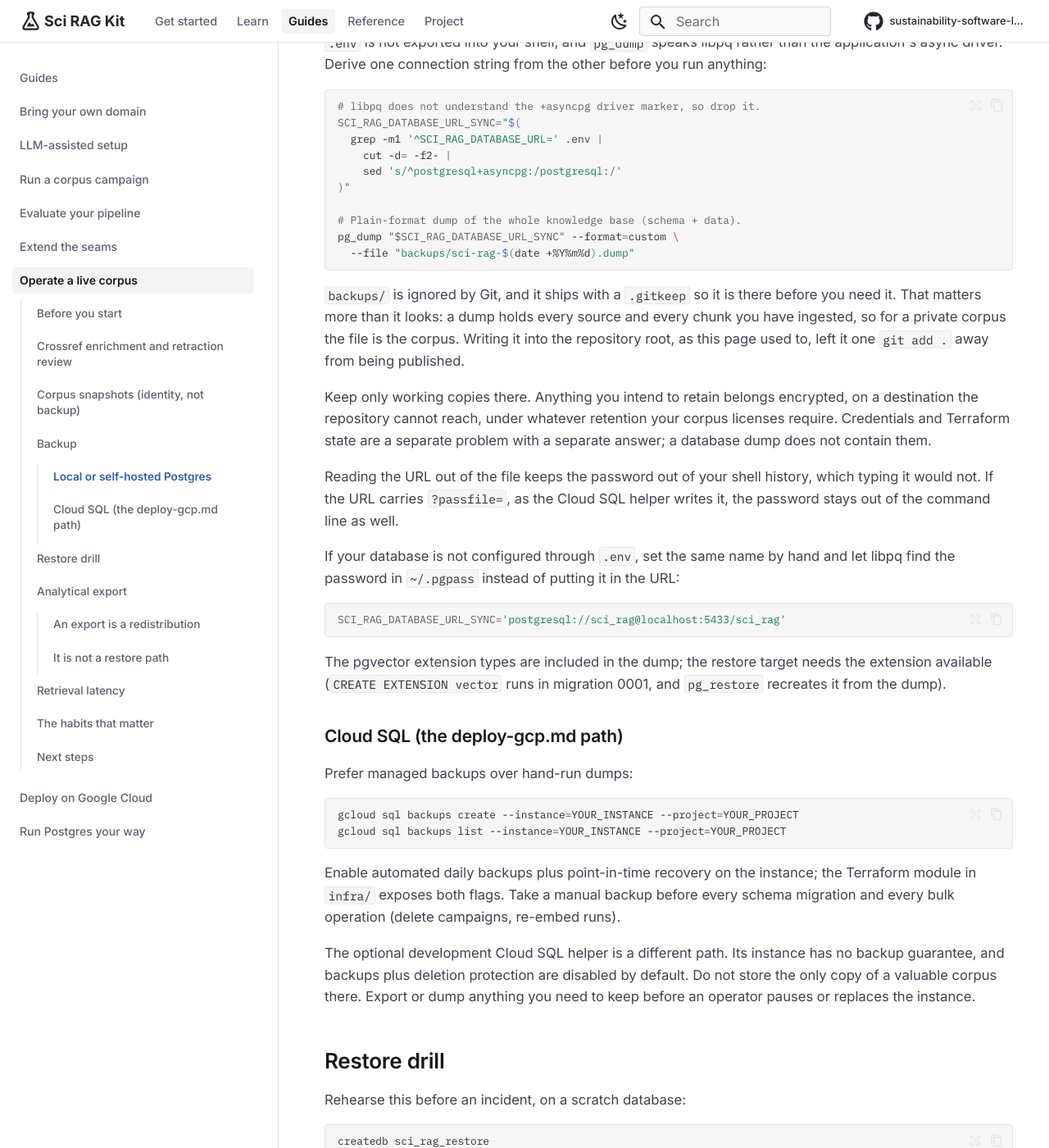
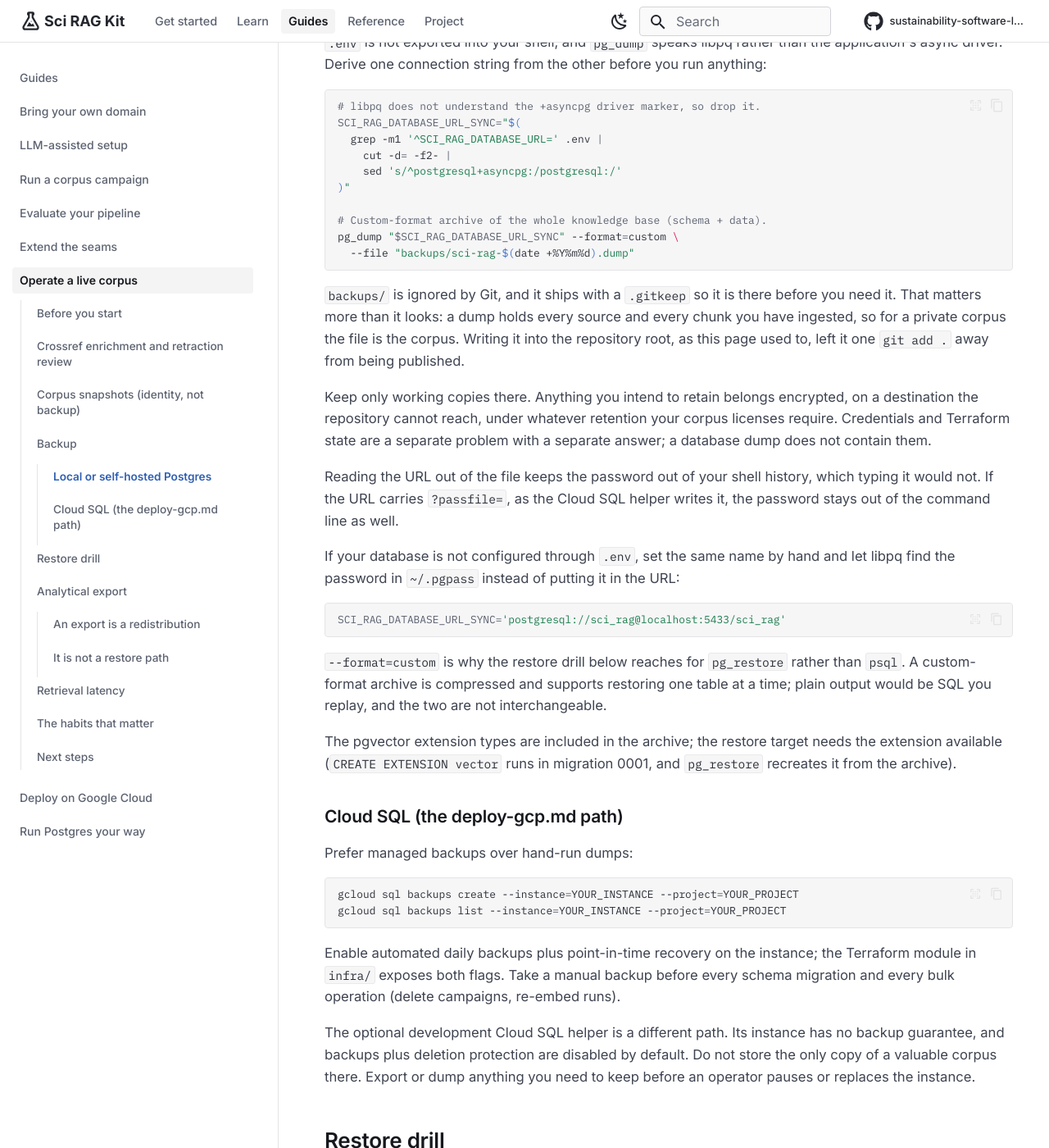
Before and after one commit to sustainability-software-lab/sci-rag-kit, an MkDocs documentation site: the page built from docs/operations.md, in a window 1280 px wide and 1400 px high, scrolled down 2149 px. Shown: the whole window at 82% size. Built offline with MkDocs 1.6.1 and Material for MkDocs 9.7.7, drawn with Linux system fonts in a browser that asks for light colours; nearby versions of some CDN libraries; library files that are not in the unit come from our copies.

Commit message:
docs: name the pg_dump archive format correctly
The backup snippet labelled its output a plain-format dump while passing
--format=custom, and the restore drill below it used pg_restore. Three
signals, two agreeing and one wrong, is worse than none: a reader who
believed the label would have reached for psql and found the file
unreadable.

Custom format is the right choice and the restore procedure already matched
it, so the label is what moves. The page now also says why the pair goes
together: a custom-format archive is compressed and supports restoring one
table at a time, and plain output would be SQL you replay.

The guard extracts all three signals from the page, the prose label, the
--format= flag, and the restore tool, and refuses any combination that does
not agree. It also refuses a page that names a second format anywhere in the
section, so a partial edit cannot leave the same contradiction behind under
different words.

Refs #161

````diff
--- a/docs/operations.md
+++ b/docs/operations.md
@@ -103,7 +103,7 @@ SCI_RAG_DATABASE_URL_SYNC="$(
     sed 's/^postgresql+asyncpg:/postgresql:/'
 )"
 
-# Plain-format dump of the whole knowledge base (schema + data).
+# Custom-format archive of the whole knowledge base (schema + data).
 pg_dump "$SCI_RAG_DATABASE_URL_SYNC" --format=custom \
   --file "backups/sci-rag-$(date +%Y%m%d).dump"
 ```
@@ -132,9 +132,14 @@ URL:
 SCI_RAG_DATABASE_URL_SYNC='postgresql://sci_rag@localhost:5433/sci_rag'
 ```
 
-The pgvector extension types are included in the dump; the restore
+`--format=custom` is why the restore drill below reaches for `pg_restore`
+rather than `psql`. A custom-format archive is compressed and supports
+restoring one table at a time; plain output would be SQL you replay, and the
+two are not interchangeable.
+
+The pgvector extension types are included in the archive; the restore
 target needs the extension available (`CREATE EXTENSION vector` runs in
-migration 0001, and `pg_restore` recreates it from the dump).
+migration 0001, and `pg_restore` recreates it from the archive).
 
 ### Cloud SQL (the deploy-gcp.md path)
 
````
Also changed, not shown: CHANGELOG.md (+4 -0 lines), 1 other file.
